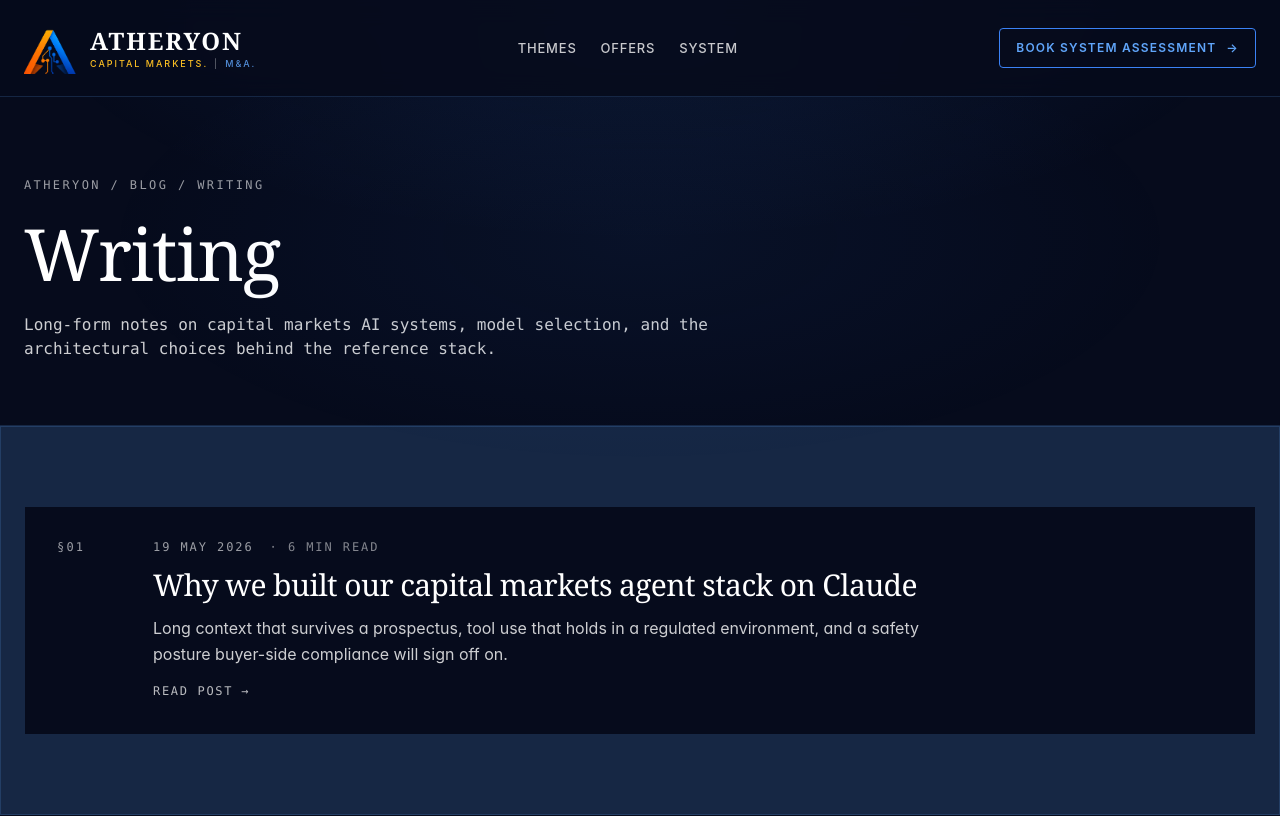
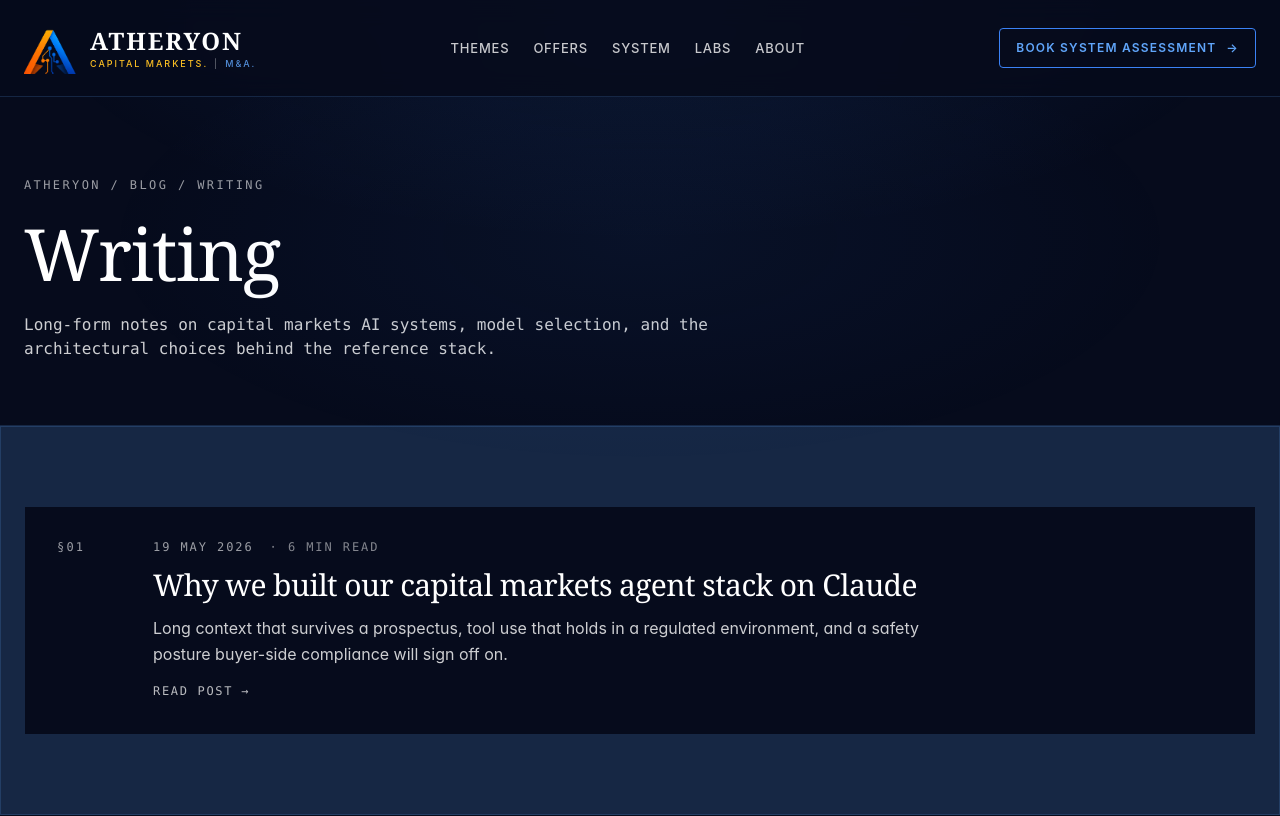
Before and after one commit to atheryon-ai/atheryon-website, a Next.js app: page /blog in a window 1280 px wide. Shown: the top 816 px of the page. Built offline with nearby package versions, Linux system fonts and the light colour scheme.

Commit message:
nav: add LABS and ABOUT to CM header; allow tablet link wrap
Co-Authored-By: Claude Fable 5 <noreply@anthropic.com>

```diff
--- a/src/components/home/HomeNav.tsx
+++ b/src/components/home/HomeNav.tsx
@@ -39,7 +39,7 @@ export function HomeNav({ mode = 'cm' }: { mode?: Mode }) {
       >
         <BrandLockup markSize={52} />
 
-        <div className="home-nav-links" style={{ display: 'flex', gap: 24, justifyContent: 'center' }}>
+        <div className="home-nav-links" style={{ display: 'flex', flexWrap: 'wrap', gap: 24, justifyContent: 'center' }}>
           {config.nav.map((l) => (
             <Link
               key={l.href}
--- a/src/components/shellConfig.ts
+++ b/src/components/shellConfig.ts
@@ -17,6 +17,8 @@ export const shellConfig: Record<Mode, ShellConfig> = {
       { label: 'THEMES', href: '/themes' },
       { label: 'OFFERS', href: '/offers' },
       { label: 'SYSTEM', href: '/system' },
+      { label: 'LABS', href: '/labs' },
+      { label: 'ABOUT', href: '/about' },
     ],
     cta: {
       label: 'BOOK SYSTEM ASSESSMENT',
```
